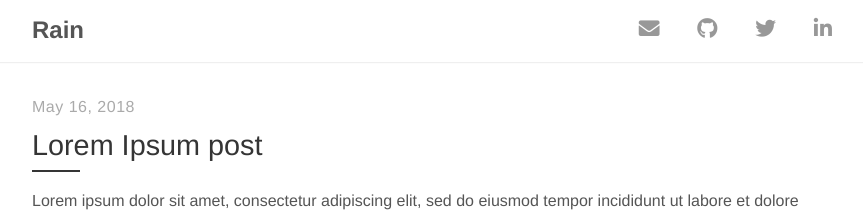
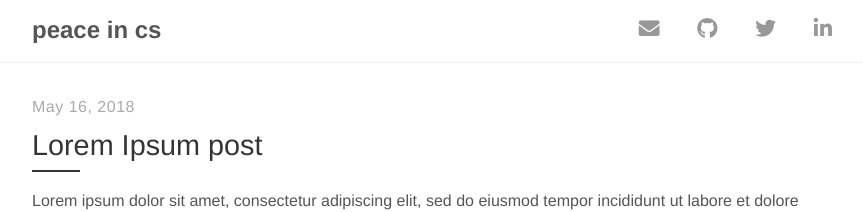
Before and after one commit to PyeongGangKim/PyeongGangKim.github.io, a Jekyll site: the page built from index.html, in a window 1280 px wide. Shown: the top 212 px of the page, without its empty margins (208-1071 px from the left). Built offline with Jekyll 4.4.1, drawn with Linux system fonts in a browser that asks for light colours; nearby versions of some CDN libraries; the list of posts is cut into pages by our own code.

Commit message:
custmize_1

```diff
--- a/_config.yml
+++ b/_config.yml
@@ -1,6 +1,6 @@
 # Site settings
-title:          Rain
-description:    "Rain is a simple and clean Jekyll theme with focus on content."
+title:          peace in cs
+description:    "peace in computer science"
 url:            https://pyeonggangkim.github.io
 
 # Author
@@ -35,6 +35,6 @@ related_posts_section:
 # Links to social media
 social:
   email: inelaah@gmail.com
-  github: https://github.com/inelaah
+  github: https://github.com/peonggangkim
   twitter: https://twitter.com
   linkedin: https://ba.linkedin.com/in/inela-avdic-hukic-322354131
```
Also changed, not shown: 1 other file.
